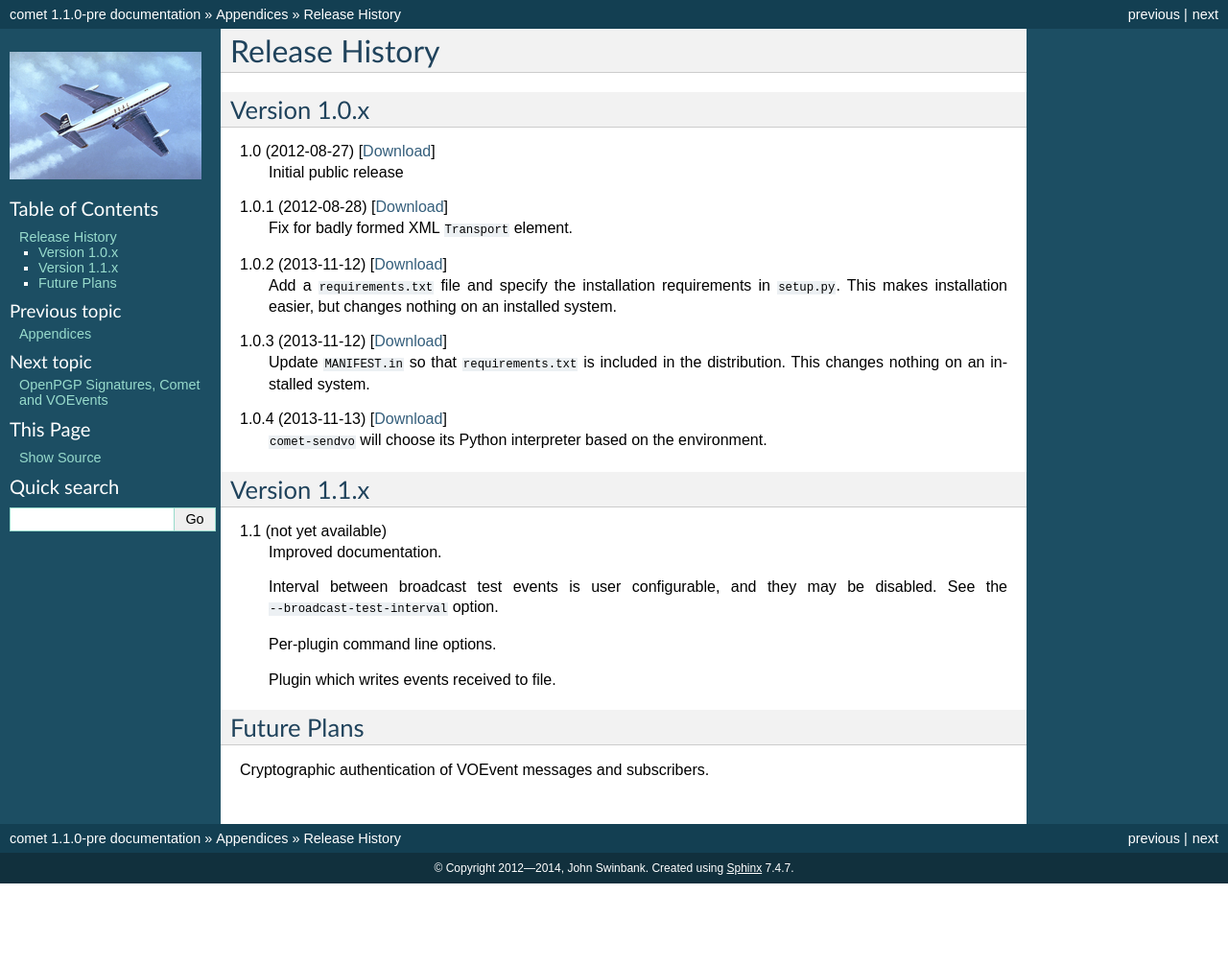
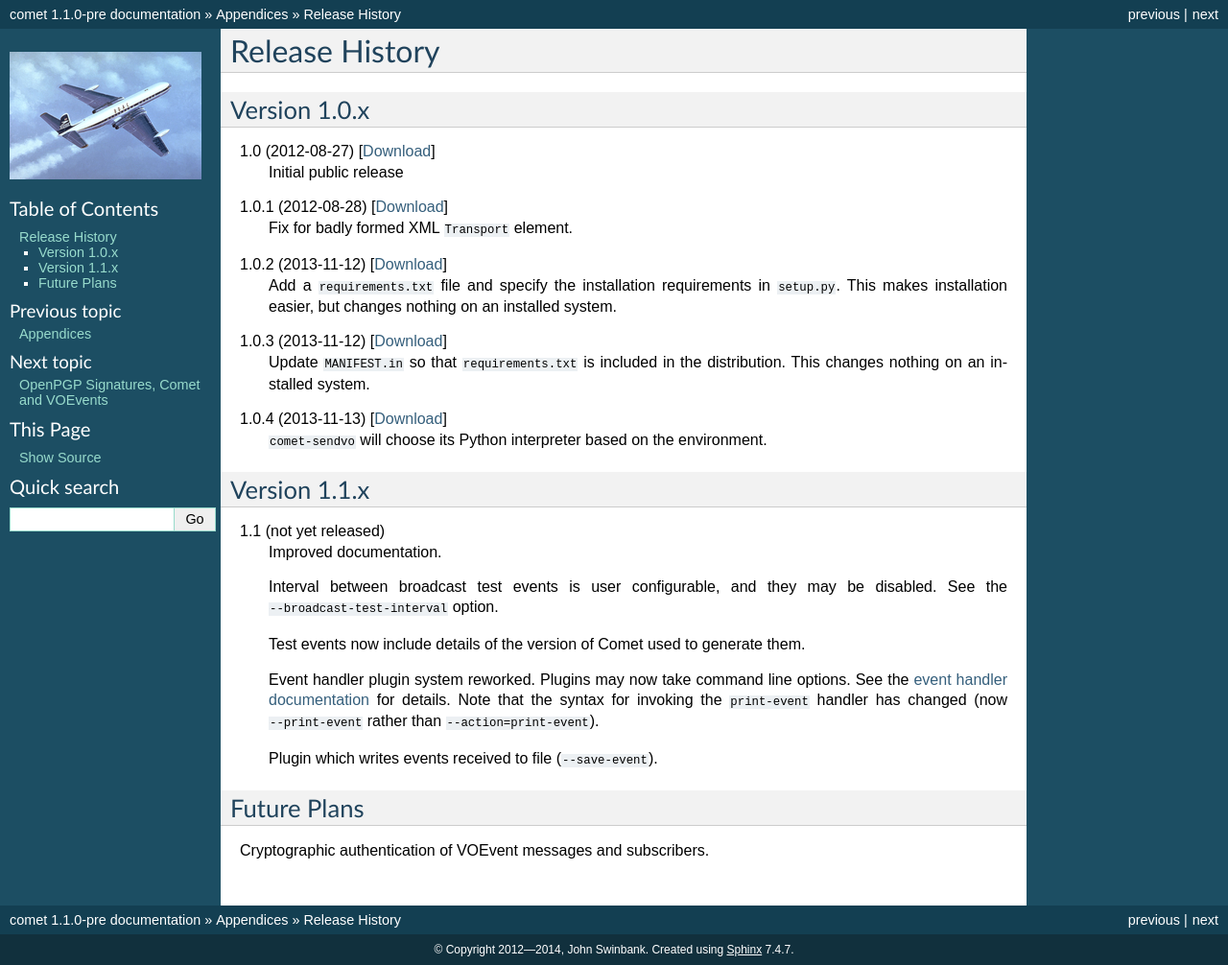
Before and after one commit to jdswinbank/Comet, a Sphinx documentation site: the page built from docs/appendix/history.rst, in a window 1280 px wide. Shown: the whole page at 96% size. Built offline with Sphinx 7.4.7, drawn with Linux system fonts in a browser that asks for light colours; before the commit the page ends 921 px from its top, so only the background shows below that.

Commit message:
Expanded version history/release notes

```diff
--- a/docs/appendix/history.rst
+++ b/docs/appendix/history.rst
@@ -26,15 +26,21 @@ Version 1.0.x
 Version 1.1.x
 -------------
 
-1.1 (not yet available)
+1.1 (not yet released)
     Improved documentation.
 
     Interval between broadcast test events is user configurable, and they may
     be disabled. See the ``--broadcast-test-interval`` option.
 
-    Per-plugin command line options.
+    Test events now include details of the version of Comet used to generate
+    them.
 
-    Plugin which writes events received to file.
+    Event handler plugin system reworked. Plugins may now take command line
+    options. See the :ref:`event handler documentation <sec-handlers>` for
+    details. Note that the syntax for invoking the ``print-event`` handler has
+    changed (now ``--print-event`` rather than ``--action=print-event``).
+
+    Plugin which writes events received to file (``--save-event``).
 
 Future Plans
 ------------
```
